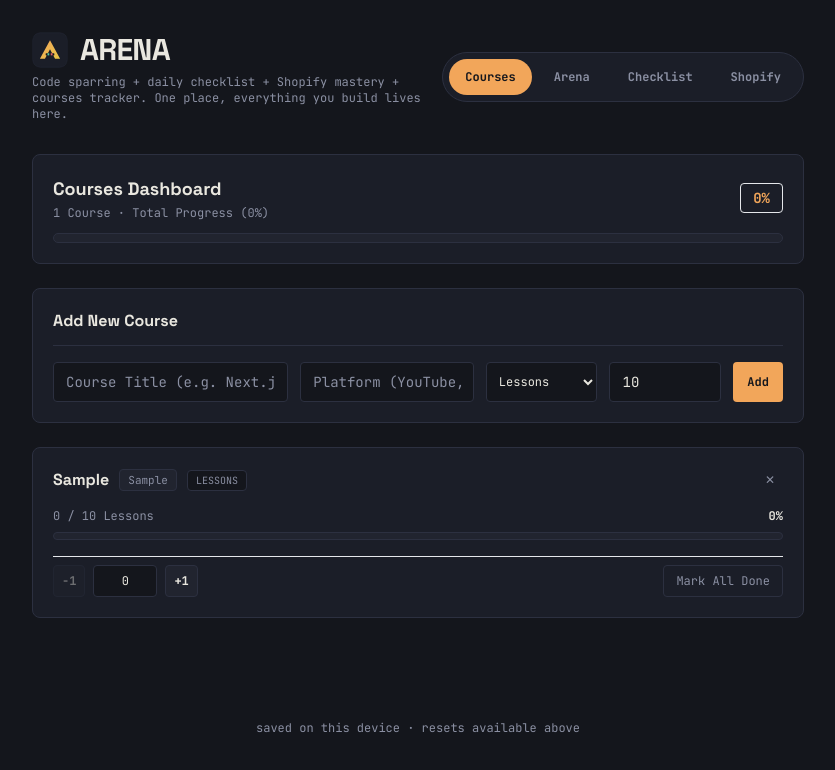
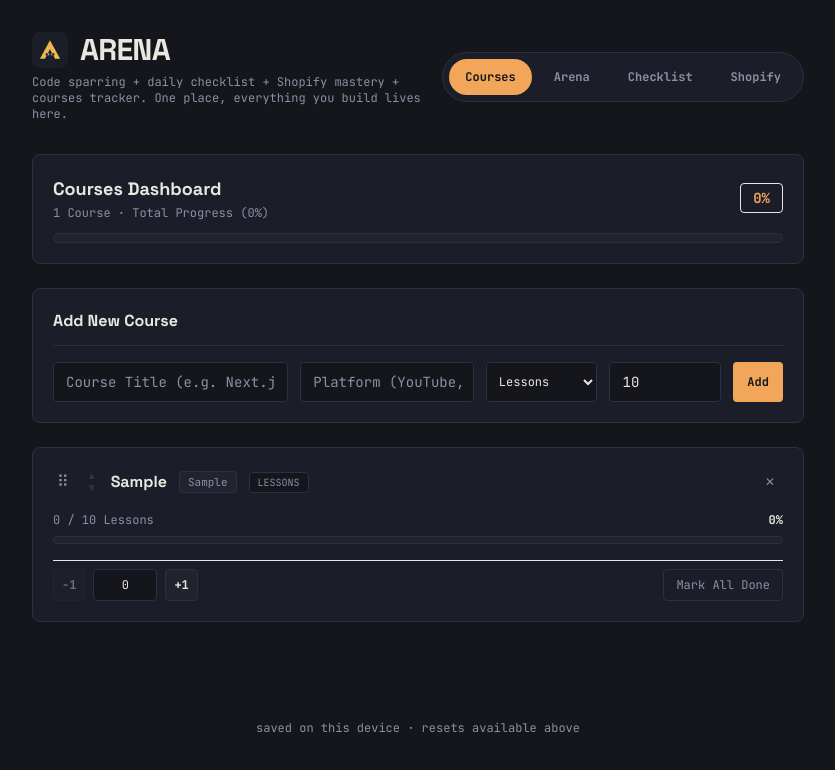
Before and after one commit to yassenahmed77/arena, a Next.js app: page / in a window 1280 px wide. Both pictures are taken after typing "Sample", "Sample" into the empty fields and a click on the button "Add". Shown: the top 770 px of the page, without its empty margins (222-1057 px from the left). Built offline with nearby package versions, Linux system fonts and the light colour scheme.

Commit message:
Add drag and drop reordering and arrow buttons for Courses list

```diff
--- a/components/Courses.tsx
+++ b/components/Courses.tsx
@@ -9,6 +9,10 @@ export default function Courses() {
   const [platform, setPlatform] = useState("");
   const [unitType, setUnitType] = useState<"lessons" | "hours">("lessons");
   const [totalValue, setTotalValue] = useState<number | "">(10);
+
+  // Drag and drop state
+  const [draggedIndex, setDraggedIndex] = useState<number | null>(null);
+  const [dragOverIndex, setDragOverIndex] = useState<number | null>(null);
 
   useEffect(() => {
     setCourses(loadCourses());
@@ -63,6 +67,50 @@ export default function Courses() {
 
   const handleDeleteCourse = (id: string) => {
     const updated = courses.filter((c) => c.id !== id);
+    setCourses(updated);
+    saveCourses(updated);
+  };
+
+  // Drag and Drop reorder handlers
+  const handleDragStart = (e: React.DragEvent, index: number) => {
+    setDraggedIndex(index);
+    e.dataTransfer.effectAllowed = "move";
+  };
+
+  const handleDragOver = (e: React.DragEvent, index: number) => {
+    e.preventDefault();
+    if (draggedIndex === null || draggedIndex === index) return;
+    setDragOverIndex(index);
+  };
+
+  const handleDrop = (e: React.DragEvent, dropIndex: number) => {
+    e.preventDefault();
+    if (draggedIndex === null || draggedIndex === dropIndex) return;
+
+    const updated = [...courses];
+    const [removed] = updated.splice(draggedIndex, 1);
+    updated.splice(dropIndex, 0, removed);
+
+    setCourses(updated);
+    saveCourses(updated);
+
+    setDraggedIndex(null);
+    setDragOverIndex(null);
+  };
+
+  const handleDragEnd = () => {
+    setDraggedIndex(null);
+    setDragOverIndex(null);
+  };
+
+  const moveCourse = (index: number, direction: -1 | 1) => {
+    const targetIndex = index + direction;
+    if (targetIndex < 0 || targetIndex >= courses.length) return;
+
+    const updated = [...courses];
+    const [removed] = updated.splice(index, 1);
+    updated.splice(targetIndex, 0, removed);
+
     setCourses(updated);
     saveCourses(updated);
   };
@@ -146,29 +194,66 @@ export default function Courses() {
         </div>
       </div>
 
-      {/* Courses List */}
+      {/* Courses List with Drag & Drop Reordering */}
       <div className="space-y-4">
         {courses.length === 0 ? (
           <div className="bg-panel border border-line rounded-lg py-12 text-center text-text-dim text-sm font-mono italic">
             مفيش كورسات مضافة لسه. ضيف كورس جديد من فوق.
           </div>
         ) : (
-          courses.map((course) => {
+          courses.map((course, index) => {
             const isHours = course.unitType === "hours";
             const unitLabel = isHours ? "Hours" : "Lessons";
             const pct = Math.round((course.completedLessons / course.totalLessons) * 100);
             const isCompleted = course.completedLessons >= course.totalLessons;
             const stepDelta = isHours ? 0.5 : 1;
+            const isDragging = draggedIndex === index;
+            const isDragOver = dragOverIndex === index;
 
             return (
               <div
                 key={course.id}
-                className={`bg-panel border border-line rounded-lg p-5 space-y-4 transition-colors ${
-                  isCompleted ? "border-pass/40" : ""
+                draggable
+                onDragStart={(e) => handleDragStart(e, index)}
+                onDragOver={(e) => handleDragOver(e, index)}
+                onDrop={(e) => handleDrop(e, index)}
+                onDragEnd={handleDragEnd}
+                className={`bg-panel border rounded-lg p-5 space-y-4 transition-all ${
+                  isCompleted ? "border-pass/40" : "border-line"
+                } ${isDragging ? "opacity-40 scale-[0.99] border-dashed border-accent" : ""} ${
+                  isDragOver ? "border-accent bg-panel-2/80" : ""
                 }`}
               >
                 <div className="flex flex-wrap items-center justify-between gap-3">
-                  <div className="flex items-center gap-2.5 min-w-0">
+                  <div className="flex items-center gap-3 min-w-0">
+                    {/* Drag Handle Icon */}
+                    <div
+                      className="cursor-grab active:cursor-grabbing text-text-dim hover:text-accent select-none text-base px-1 py-0.5"
+                      title="Drag to reorder"
+                    >
+                      ⠿
+                    </div>
+
+                    {/* Up / Down Quick Arrow Controls */}
+                    <div className="flex flex-col gap-0.5">
+                      <button
+                        onClick={() => moveCourse(index, -1)}
+                        disabled={index === 0}
+                        className="text-[10px] text-text-dim hover:text-accent disabled:opacity-20 leading-none px-0.5"
+                        title="Move Up"
+                      >
+                        ▲
+                      </button>
+                      <button
+                        onClick={() => moveCourse(index, 1)}
+                        disabled={index === courses.length - 1}
+                        className="text-[10px] text-text-dim hover:text-accent disabled:opacity-20 leading-none px-0.5"
+                        title="Move Down"
+                      >
+                        ▼
+                      </button>
+                    </div>
+
                     <h4 className="font-heading font-bold text-base text-text truncate">
                       {course.title}
                     </h4>
```
